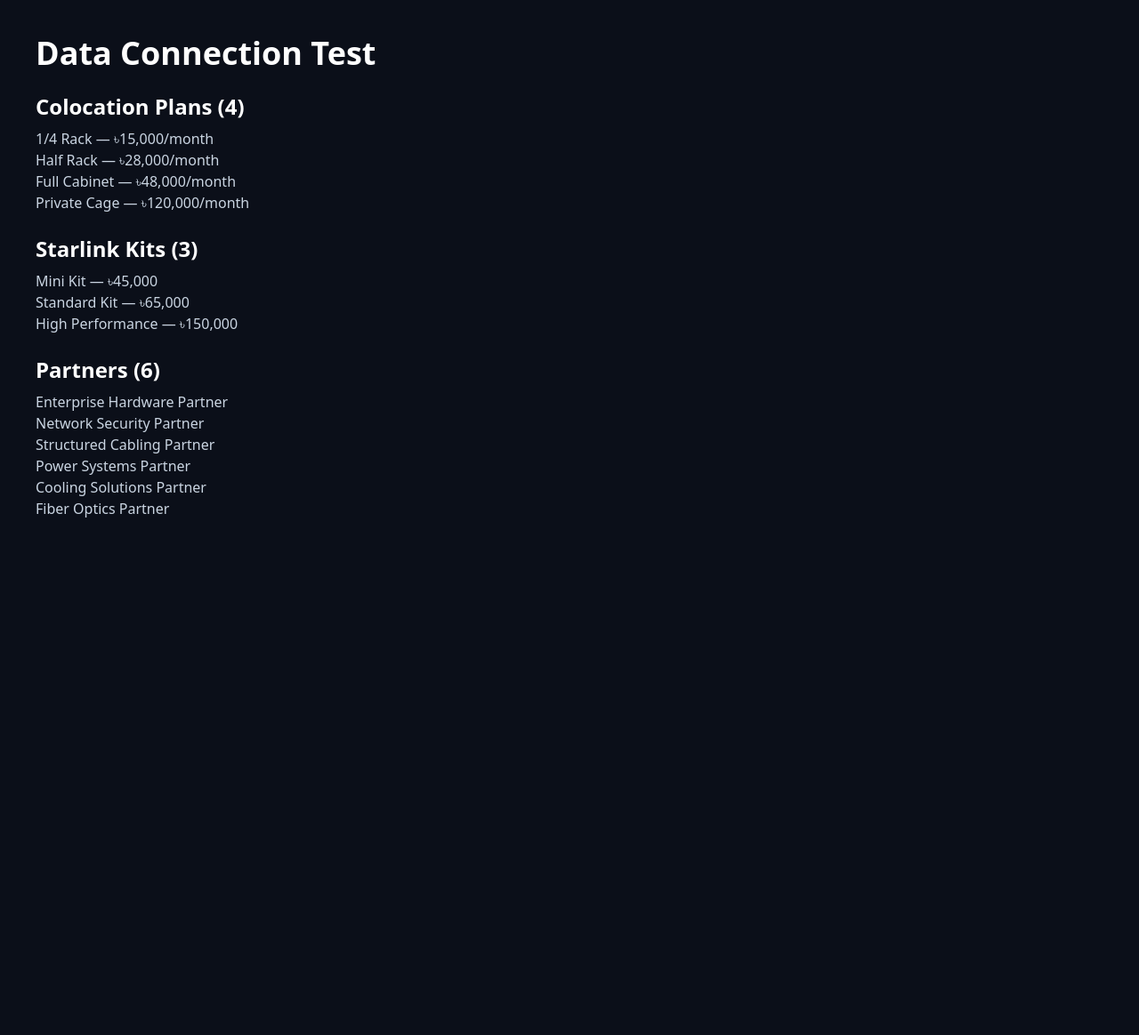
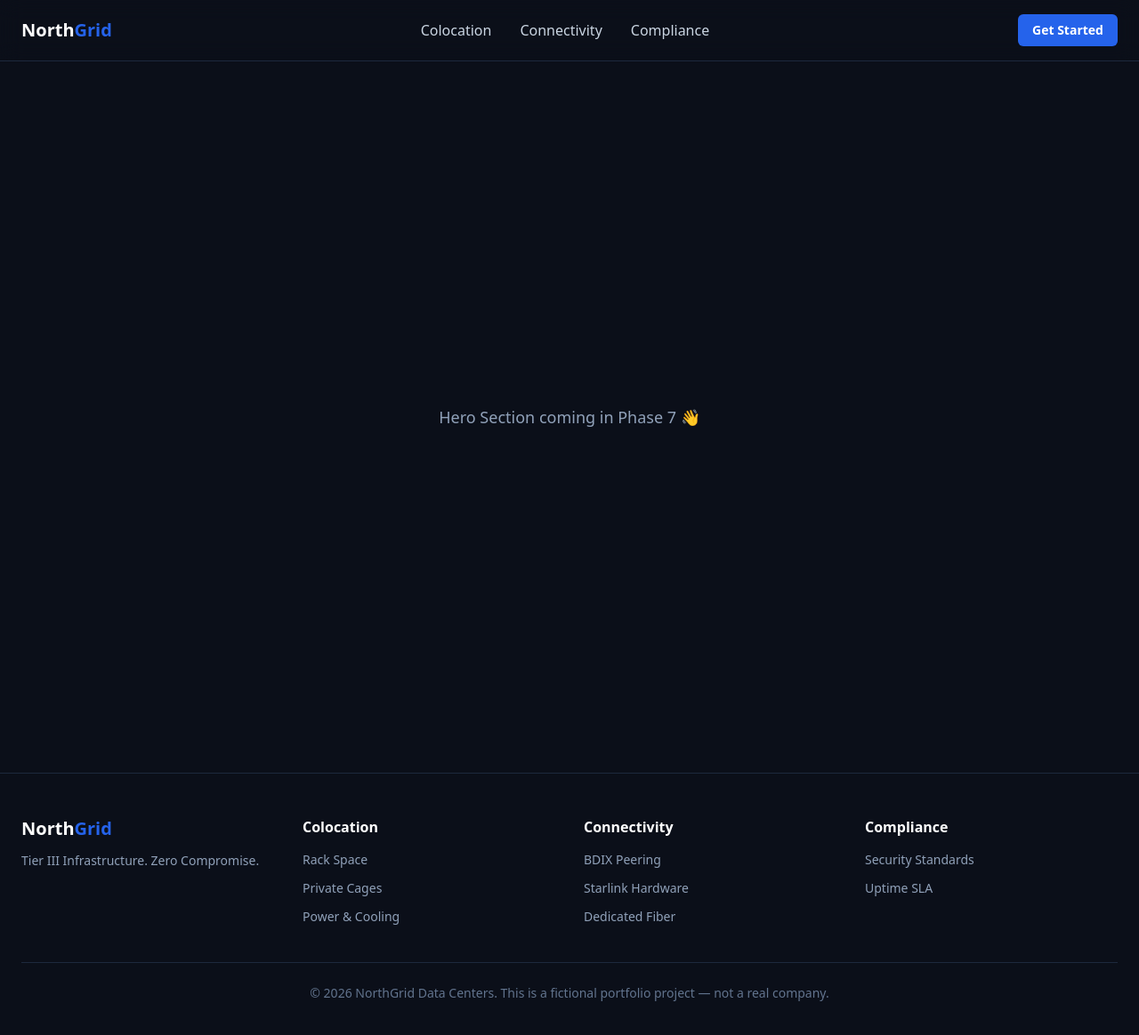
Before and after one commit to Nazmul-4/northgrid, a Next.js app: page / in a window 1280 px wide. Shown: the top 1164 px of the page at 89% size. Before the commit the page ends 800 px from the top, so only its background shows below. Built offline with nearby package versions, Linux system fonts and the light colour scheme.

Commit message:
Add Navbar and Footer layout shell, wire into root layout

```diff
--- a/src/app/layout.tsx
+++ b/src/app/layout.tsx
@@ -1,6 +1,8 @@
 import type { Metadata } from "next";
 import { Inter } from "next/font/google";
 import "./globals.css";
+import Navbar from "@/components/layout/Navbar";
+import Footer from "@/components/layout/Footer";
 
 const inter = Inter({
   subsets: ["latin"],
@@ -20,7 +22,9 @@
   return (
     <html lang="en">
       <body className={`${inter.variable} font-sans antialiased`}>
+        <Navbar />
         {children}
+        <Footer />
       </body>
     </html>
   );
--- a/src/app/page.tsx
+++ b/src/app/page.tsx
@@ -1,34 +1,9 @@
-import { colocationPlans, starlinkKits, partners } from "@/constants/siteData";
-
 export default function Home() {
   return (
-    <main className="min-h-screen p-10 text-white">
-      <h1 className="text-4xl font-bold mb-6">Data Connection Test</h1>
-
-      <h2 className="text-2xl font-semibold mb-2">Colocation Plans ({colocationPlans.length})</h2>
-      <ul className="mb-6 text-slate-300">
-        {colocationPlans.map((plan) => (
-          <li key={plan.id}>
-            {plan.name} — ৳{plan.priceMonthly.toLocaleString()}/month
-          </li>
-        ))}
-      </ul>
-
-      <h2 className="text-2xl font-semibold mb-2">Starlink Kits ({starlinkKits.length})</h2>
-      <ul className="mb-6 text-slate-300">
-        {starlinkKits.map((kit) => (
-          <li key={kit.id}>
-            {kit.name} — ৳{kit.priceBDT.toLocaleString()}
-          </li>
-        ))}
-      </ul>
-
-      <h2 className="text-2xl font-semibold mb-2">Partners ({partners.length})</h2>
-      <ul className="text-slate-300">
-        {partners.map((partner) => (
-          <li key={partner.name}>{partner.name}</li>
-        ))}
-      </ul>
+    <main className="min-h-screen flex items-center justify-center">
+      <p className="text-slate-400 text-lg">
+        Hero Section coming in Phase 7 👋
+      </p>
     </main>
   );
 }
--- /dev/null
+++ b/src/components/layout/Footer.tsx
@@ -0,0 +1,51 @@
+import Link from "next/link";
+import { navCategories } from "@/constants/siteData";
+
+export default function Footer() {
+  const currentYear = new Date().getFullYear();
+
+  return (
+    <footer className="border-t border-slate-800 bg-bg-secondary">
+      <div className="mx-auto max-w-7xl px-6 py-12">
+        <div className="grid grid-cols-1 md:grid-cols-4 gap-8">
+          {/* Brand Column */}
+          <div>
+            <h3 className="text-xl font-bold text-white mb-3">
+              North<span className="text-accent-blue">Grid</span>
+            </h3>
+            <p className="text-slate-400 text-sm">
+              Tier III Infrastructure. Zero Compromise.
+            </p>
+          </div>
+
+          {/* Dynamic Columns from our nav data */}
+          {navCategories.map((category) => (
+            <div key={category.title}>
+              <h4 className="text-white font-semibold mb-3">{category.title}</h4>
+              <ul className="space-y-2">
+                {category.links.map((link) => (
+                  <li key={link.href}>
+                    <Link
+                      href={link.href}
+                      className="text-slate-400 text-sm hover:text-accent-cyan transition-colors"
+                    >
+                      {link.label}
+                    </Link>
+                  </li>
+                ))}
+              </ul>
+            </div>
+          ))}
+        </div>
+
+        {/* Bottom Bar */}
+        <div className="mt-10 border-t border-slate-800 pt-6 text-center">
+          <p className="text-slate-500 text-sm">
+            © {currentYear} NorthGrid Data Centers. This is a fictional
+            portfolio project — not a real company.
+          </p>
+        </div>
+      </div>
+    </footer>
+  );
+}
--- /dev/null
+++ b/src/components/layout/Navbar.tsx
@@ -0,0 +1,34 @@
+import Link from "next/link";
+import { navCategories } from "@/constants/siteData";
+
+export default function Navbar() {
+  return (
+    <header className="sticky top-0 z-50 border-b border-slate-800 bg-bg-primary/90 backdrop-blur-md">
+      <nav className="mx-auto flex max-w-7xl items-center justify-between px-6 py-4">
+        {/* Logo */}
+        <Link href="/" className="text-xl font-bold text-white">
+          North<span className="text-accent-blue">Grid</span>
+        </Link>
+
+        {/* Flat Nav Links (we'll upgrade this to dropdowns in Phase 6) */}
+        <ul className="hidden md:flex items-center gap-8">
+          {navCategories.map((category) => (
+            <li key={category.title}>
+              <span className="text-slate-300 hover:text-white cursor-pointer transition-colors">
+                {category.title}
+              </span>
+            </li>
+          ))}
+        </ul>
+
+        {/* CTA Button */}
+        <Link
+          href="/contact"
+          className="rounded-md bg-accent-blue px-4 py-2 text-sm font-semibold text-white hover:bg-blue-600 transition-colors"
+        >
+          Get Started
+        </Link>
+      </nav>
+    </header>
+  );
+}
```
